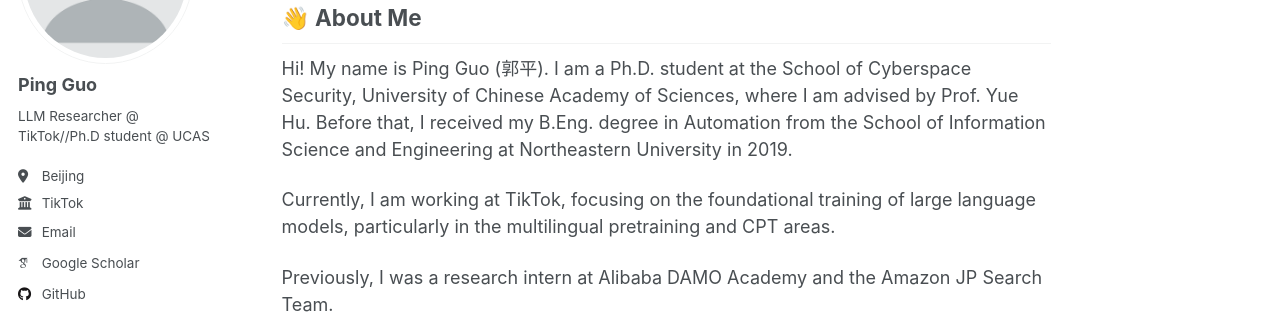
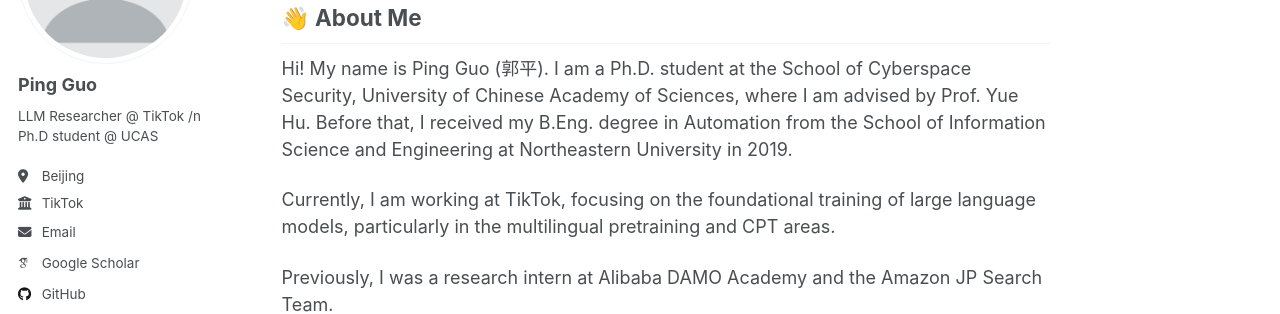
Before and after one commit to Ping-Guo-UCAS/Ping-Guo-UCAS.github.io, a Jekyll site: the page built from _pages/about.md, in a window 1280 px wide. Shown: the part 210-524 px from the top of the page. Built offline with Jekyll 4.4.1, drawn with Linux system fonts in a browser that asks for light colours; some web fonts are replaced.

```diff
--- a/_config.yml
+++ b/_config.yml
@@ -25,7 +25,7 @@ author:
   avatar           : "profile.png"
   name             : "Ping Guo"
   pronouns         : # example: "she/her"
-  bio              : "LLM Researcher @ TikTok//Ph.D student @ UCAS"
+  bio              : "LLM Researcher @ TikTok /n Ph.D student @ UCAS"
   location         : "Beijing"
   employer         : "TikTok"
   uri              : # URL
@@ -35,7 +35,7 @@ author:
   arxiv            : # URL - Update with the correct link to your profile
   googlescholar    : "https://scholar.google.com.hk/citations?hl=zh-CN&user=P-w3xmoAAAAJ"
   impactstory      : # URL
-  OpenReview       : # "https://openreview.net/profile?id=~Ping_Guo5"
+  OpenReview       : "https://openreview.net/profile?id=~Ping_Guo5"
   semantic         : # URL
   pubmed           : # "https://www.ncbi.nlm.nih.gov/pubmed/?term=john+snow"
   researchgate     : # URL
```
